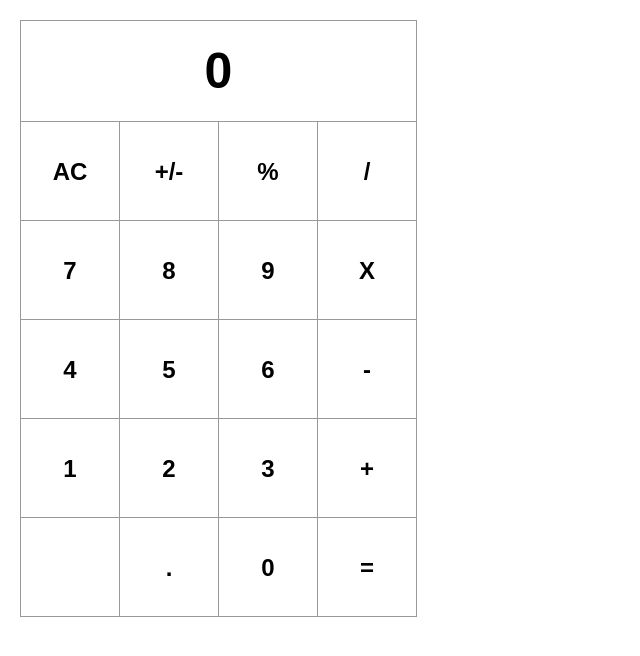
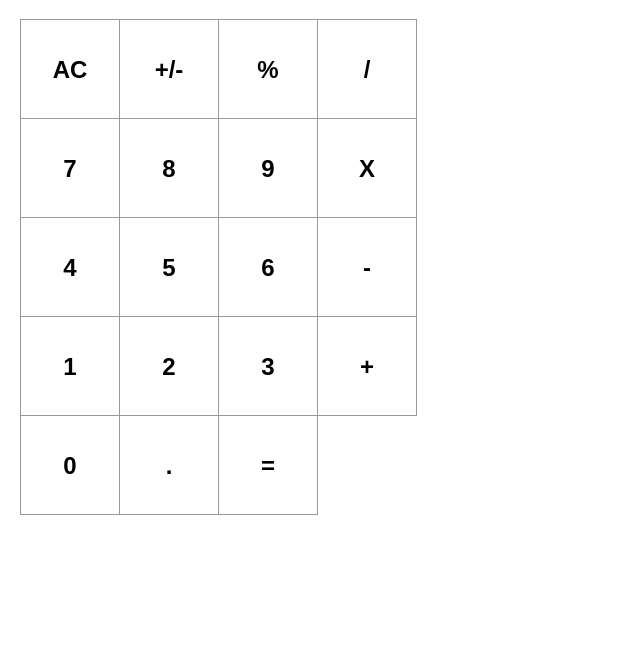
Before and after one commit to Wusinho/React-Calculator, a React app: page / in a window 1280 px wide. Shown: the top 656 px of the page, without its empty margins (0-640 px from the left). Built offline with nearby package versions, Linux system fonts and the light colour scheme.

Commit message:
Changed ButtonPanel display

```diff
--- a/src/components/App.js
+++ b/src/components/App.js
@@ -1,10 +1,10 @@
 import React from 'react';
-import ButtonPanel from './ButtonPanel';
+import CalculatoPanel from './ButtonPanel';
 import '../assets/styles/App.scss';
 
 const App = () => (
   <>
-    <ButtonPanel />
+    <CalculatoPanel />
   </>
 );
 
--- a/src/components/Button.jsx
+++ b/src/components/Button.jsx
@@ -1,15 +1,21 @@
 import React from 'react';
 import PropTypes from 'prop-types';
 
-const Squarebtn = ({ onClick, name }) => (<button type="button" className="square" onClick={onClick}>{name}</button>);
+const Squarebtn = ({ handlerClick, buttonName }) => {
+  const handleClick = () => handlerClick(buttonName);
+
+  return (
+    <button type="button" className="square" onClick={handleClick}>{buttonName}</button>
+  );
+};
 
 Squarebtn.propTypes = {
-  name: PropTypes.string,
-  onClick: PropTypes.func.isRequired,
+  buttonName: PropTypes.string,
+  handlerClick: PropTypes.func.isRequired,
 };
 
 Squarebtn.defaultProps = {
-  name: '0',
+  buttonName: null,
 };
 
 export default Squarebtn;
--- a/src/components/ButtonPanel.jsx
+++ b/src/components/ButtonPanel.jsx
@@ -1,149 +1,49 @@
-import React from 'react';
-import Squarebtn from './Button';
-import Display from './Display';
-import Functions from './Functions';
+import React, { Fragment } from 'react';
+import PropTypes from 'prop-types';
+import Button from './Button';
 
-class Button extends React.Component {
-  constructor(props) {
-    super(props);
-    this.state = {
-      value: '',
-      value2: '',
-      symbol: '',
-      toNegative: true,
+const ButtonPanel = ({ clickHandler }) => {
+  const clickHandle = (buttonName) => {
+    clickHandler(buttonName);
   };
-  }
 
-  handleChange(i) {
-    this.setState((prevState) => ({ value: prevState.value + i }));
-  }
-
-  handleSecondInput(i) {
-    this.setState((prevState) => ({ value2: prevState.value }));
-    this.setState(() => ({ symbol: i }));
-    this.setState({ value: '' });
-  }
-
-  handleNegative() {
-    const { toNegative } = this.state;
-    if (toNegative) {
-      this.setState((prevState) => ({ value: `-${prevState.value}`, toNegative: false }));
-    } else if (!toNegative) {
-      this.setState((prevState) => ({ value: prevState.value.substring(1), toNegative: true }));
-    }
-  }
-
-  handleAC() {
-    this.setState({ value: '' });
-  }
-
-  Iqual() {
-    const { value, value2, symbol } = this.state;
-    const iqual = Functions(value2, value, symbol);
-    this.setState({ value: iqual });
-  }
-
-  Percentage(i) {
-    const { value } = this.state;
-    const iqual = Functions(value, 0, i);
-    this.setState({ value: iqual });
-  }
-
-  renderSquare(i) {
   return (
-      <Squarebtn
-        name={i}
-        onClick={() => this.handleChange(i)}
-      />
-    );
-  }
-
-  renderOperator(i) {
-    return (
-      <Squarebtn
-        name={i}
-        onClick={() => this.handleSecondInput(i)}
-      />
-    );
-  }
-
-  renderIqual(i) {
-    return (
-      <Squarebtn
-        name={i}
-        onClick={() => this.Iqual()}
-      />
-    );
-  }
-
-  renderPercent(i) {
-    return (
-      <Squarebtn
-        name={i}
-        onClick={() => this.Percentage(i)}
-      />
-    );
-  }
-
-  renderNegative(i) {
-    return (
-      <Squarebtn
-        name={i}
-        onClick={() => this.handleNegative(i)}
-      />
-    );
-  }
-
-  renderAC(i) {
-    return (
-      <Squarebtn
-        name={i}
-        onClick={() => this.handleAC()}
-      />
-    );
-  }
-
-  render() {
-    const { value } = this.state;
-    return (
-      <div>
+    <>
       <div className="board-row">
-          <Display value={value} />
-        </div>
-
-        <div className="board-row">
-          {this.renderAC('AC')}
-          {this.renderNegative('+/-')}
-          {this.renderPercent('%')}
-          {this.renderOperator('/')}
+        <Button buttonName="AC" handlerClick={clickHandle} />
+        <Button buttonName="+/-" handlerClick={clickHandle} />
+        <Button buttonName="%" handlerClick={clickHandle} />
+        <Button buttonName="/" handlerClick={clickHandle} />
       </div>
       <div className="board-row">
-          {this.renderSquare('7')}
-          {this.renderSquare('8')}
-          {this.renderSquare('9')}
-          {this.renderOperator('X')}
+        <Button buttonName="7" handlerClick={clickHandle} />
+        <Button buttonName="8" handlerClick={clickHandle} />
+        <Button buttonName="9" handlerClick={clickHandle} />
+        <Button buttonName="X" handlerClick={clickHandle} />
       </div>
       <div className="board-row">
-          {this.renderSquare('4')}
-          {this.renderSquare('5')}
-          {this.renderSquare('6')}
-          {this.renderOperator('-')}
+        <Button buttonName="4" handlerClick={clickHandle} />
+        <Button buttonName="5" handlerClick={clickHandle} />
+        <Button buttonName="6" handlerClick={clickHandle} />
+        <Button buttonName="-" handlerClick={clickHandle} />
       </div>
       <div className="board-row">
-          {this.renderSquare('1')}
-          {this.renderSquare('2')}
-          {this.renderSquare('3')}
-          {this.renderOperator('+')}
+        <Button buttonName="1" handlerClick={clickHandle} />
+        <Button buttonName="2" handlerClick={clickHandle} />
+        <Button buttonName="3" handlerClick={clickHandle} />
+        <Button buttonName="+" handlerClick={clickHandle} />
       </div>
       <div className="board-row">
-          {this.renderSquare('')}
-          {this.renderSquare('.')}
-          {this.renderSquare('0')}
-          {this.renderIqual('=')}
+        <Button buttonName="0" handlerClick={clickHandle} />
+        <Button buttonName="." handlerClick={clickHandle} />
+        <Button buttonName="=" handlerClick={clickHandle} />
       </div>
-      </div>
+    </>
   );
-  }
-}
+};
 
-export default Button;
+ButtonPanel.propTypes = {
+  clickHandler: PropTypes.func.isRequired,
+};
+
+export default ButtonPanel;
```
Lines whose indentation alone changed are shown as unchanged.
